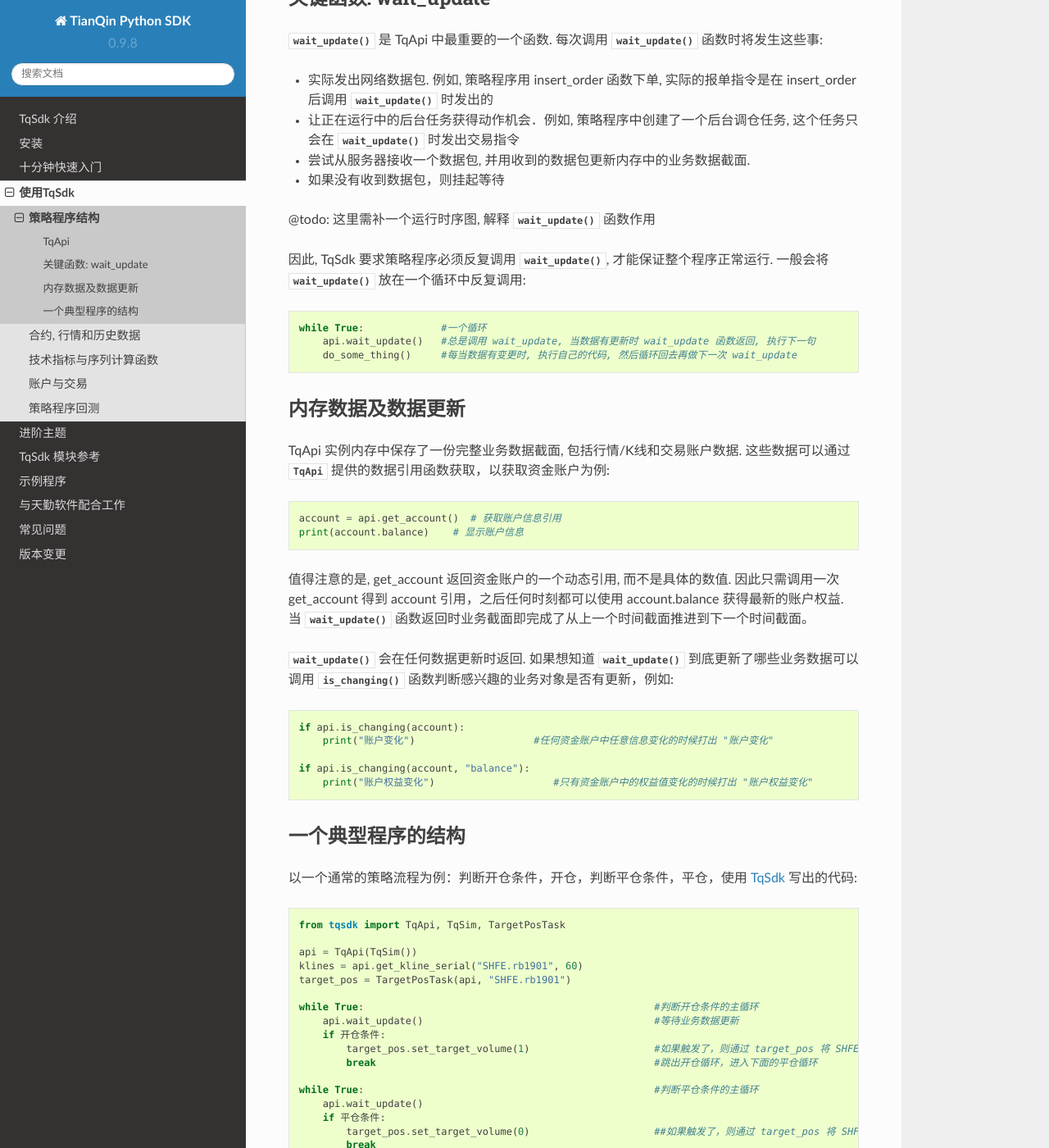
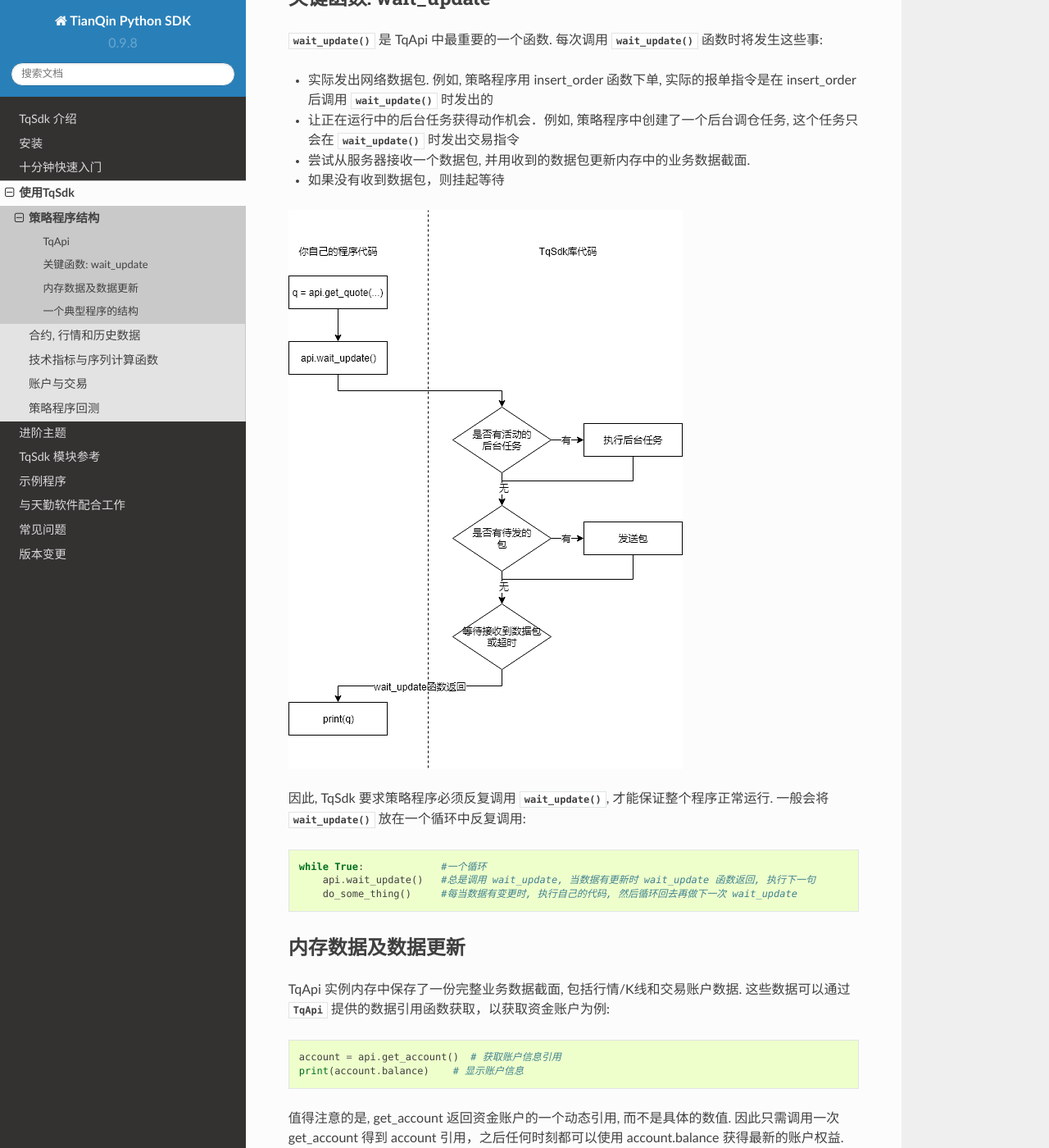
Before and after one commit to shinnytech/tqsdk-python, a Sphinx documentation site: the page built from doc/usage/framework.rst, in a window 1280 px wide and 1400 px high, scrolled down 845 px. Shown: the whole window at 82% size. Built offline with Sphinx 7.4.7 and the Read the Docs theme 2.0.0, drawn with Linux system fonts in a browser that asks for light colours; comment, search, counter and statistics services are not loaded; some of the changed text lies outside the part shown.

Commit message:
增补wait_update说明图

```diff
--- a/doc/usage/framework.rst
+++ b/doc/usage/framework.rst
@@ -35,7 +35,7 @@ TqApi 的其它参数请见 :py:class:`tqsdk.api.TqApi`
 * 尝试从服务器接收一个数据包, 并用收到的数据包更新内存中的业务数据截面.
 * 如果没有收到数据包，则挂起等待
 
-@todo: 这里需补一个运行时序图, 解释 :py:meth:`~tqsdk.api.TqApi.wait_update` 函数作用
+.. figure:: ../images/wait_update.png
 
 因此, TqSdk 要求策略程序必须反复调用 :py:meth:`~tqsdk.api.TqApi.wait_update`, 才能保证整个程序正常运行. 一般会将 :py:meth:`~tqsdk.api.TqApi.wait_update` 放在一个循环中反复调用::
 
@@ -66,7 +66,7 @@ TqApi 实例内存中保存了一份完整业务数据截面, 包括行情/K线
 
 一个典型程序的结构
 ----------------------------------------------------
-以一个通常的策略流程为例：判断开仓条件，开仓，判断平仓条件，平仓，使用 `TqSdk`_ 写出的代码::
+以一个通常的策略流程为例：判断开仓条件，开仓，判断平仓条件，平仓，使用 TqSdk 写出的代码::
 
     from tqsdk import TqApi, TqSim, TargetPosTask
 
@@ -87,7 +87,3 @@ TqApi 实例内存中保存了一份完整业务数据截面, 包括行情/K线
             break
 
     #至此就完成一次完整的开平仓流程，如果平仓后还需再判断开仓条件可以把开仓循环和平仓循环再套到一个大循环中。
-
-
-.. _TqSdk: https://doc.shinnytech.com/pysdk/latest/index.html
-.. _DIFF: https://doc.shinnytech.com/diff/latest/index.html
```
Also changed, not shown: doc/images/wait_update.png (added), 1 other file.
